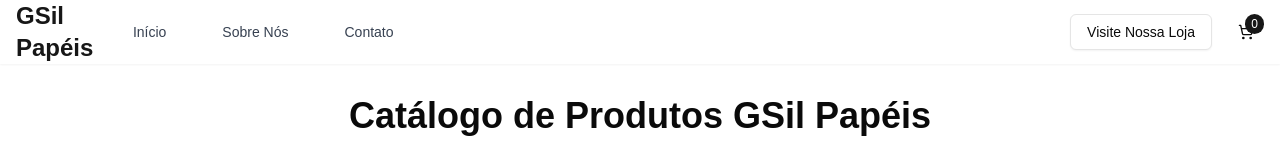
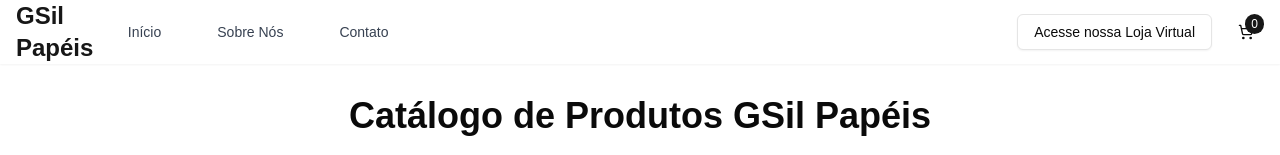
Before and after one commit to MarcosFlavioGS/Catalogo_gsil, a Next.js app: page / in a window 1280 px wide. Shown: the top 155 px of the page. Built offline with nearby package versions, Linux system fonts and the light colour scheme.

Commit message:
fix: change outer link button message

```diff
--- a/src/components/ui/header/header.tsx
+++ b/src/components/ui/header/header.tsx
@@ -65,7 +65,7 @@
                 href={company.webSite}
                 target='_blank'
                 rel='noopener noreferrer'>
-                Visite Nossa Loja
+                Acesse nossa Loja Virtual
               </Link>
             </Button>
 
```
